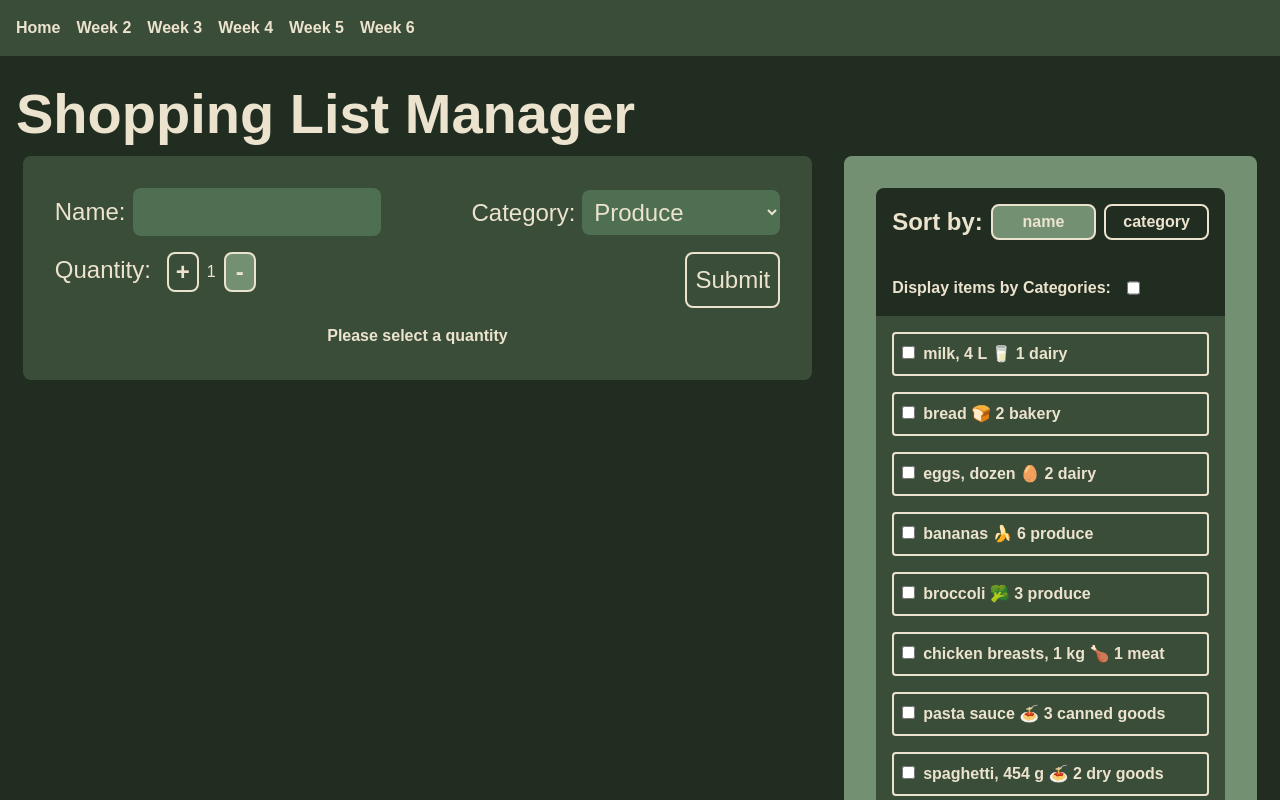
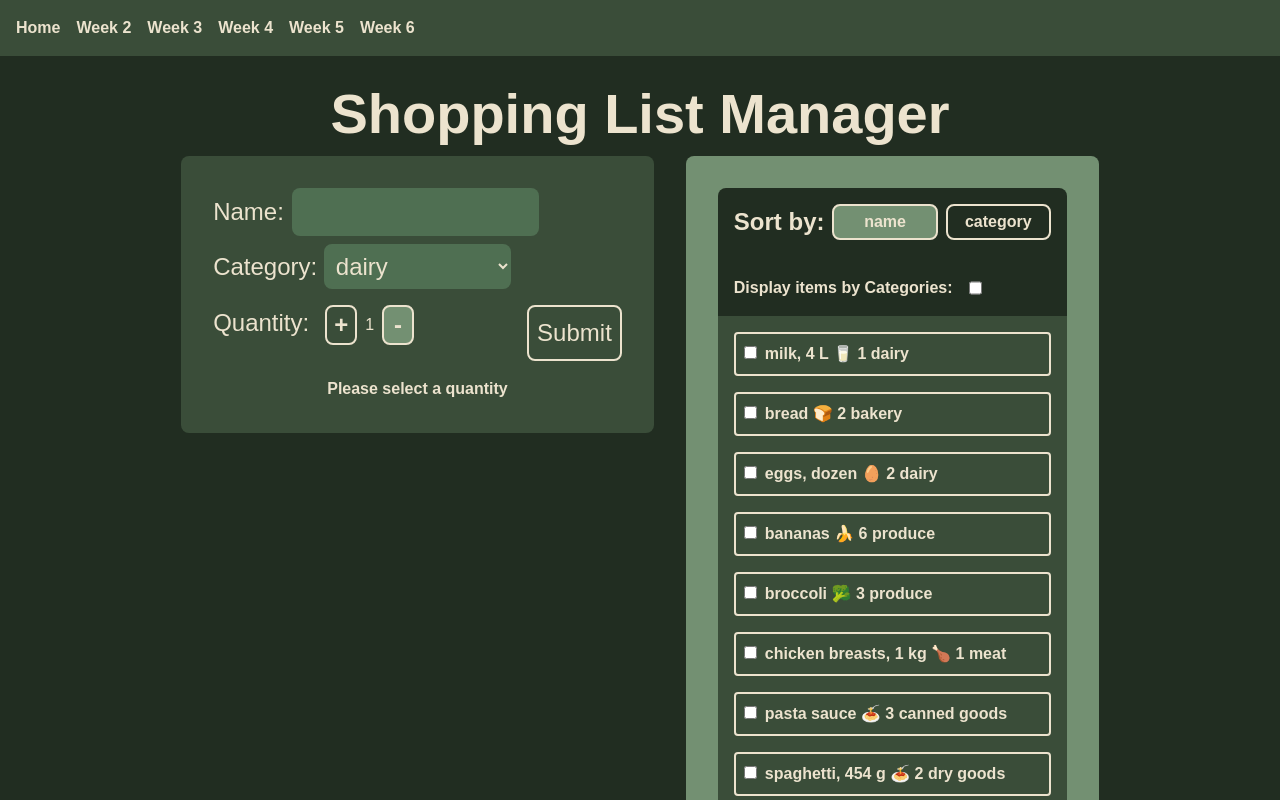
Before and after one commit to jayco01/cprg306-assignments, a Next.js app: page /week-7 in a window 1280 px wide. Shown: the top 800 px of the page. Built offline with nearby package versions, Linux system fonts and the light colour scheme.

Commit message:
Fix: Category was not being set when adding a new item
Added onChange eventHandler on the select tag

```diff
--- a/app/week-7/item-list.js
+++ b/app/week-7/item-list.js
@@ -150,6 +150,7 @@ export default function ItemList() {
     <div className="flex flex-col md:flex-row justify-center align-middle gap-8">
       <NewItem
         handleAddingNewItem={handleAddingItem}
+        categoryList={categories}
       />
       <div className=" bg-custom-green rounded-lg flex flex-col p-8">
 
--- a/app/week-7/new-item.js
+++ b/app/week-7/new-item.js
@@ -4,12 +4,14 @@ import {useState} from "react";
 
 import { v4 as uuidv4 } from 'uuid';
 
-export default function NewItem({ handleAddingNewItem }) {
+export default function NewItem({ handleAddingNewItem, categoryList }) {
 
   const [quantity, setQuantity] = useState(1);
-  const [name, setName] = useState("");
-  const [category, setCategory] = useState("Produce");
+  const [name, setName] = useState(null);
+  const [category, setCategory] = useState(null);
   const [hasError, setHasError] = useState(false);
+
+  const categories = categoryList;
   const maxQuantity = 20;
   const minQuantity = 1;
 
@@ -62,19 +64,21 @@ export default function NewItem({ handleAddingNewItem }) {
       category: category
     });
 
-    console.log(`Item name: ${item.name}, Catergory: ${item.category}, Quantity: ${item.quantity}`);
+    const item = {
+      id: uuidv4(),
+      name: name,
+      quantity: getQuantityWithConstraint(),
+      category: category
+    }
 
-    setName("");
-    setCategory("Produce");
+    console.log(`Item name: ${item.name}, Category: ${item.category}, Quantity: ${item.quantity}, Item Id: ${item.id}`);
+
+    setName(null);
+    setCategory(null);
     setQuantity(1);
     setHasError(false);
   }
 
-  const categories = [
-    "Produce", "Dairy", "Bakery", "Meat", "Frozen Foods",
-    "Canned Goods", "Dry Goods", "Beverages", "Snacks",
-    "Household", "Other"
-  ]
 
 
   return (
@@ -84,7 +88,7 @@ export default function NewItem({ handleAddingNewItem }) {
         className="flex items-center flex-col gap-4 bg-custom-darker-green p-8 rounded-lg"
       >
 
-        <div className="flex justify-between items-start md:items-center flex-col md:flex-row w-full gap-2 h-min">
+        <div className="flex justify-between items-start flex-col w-full gap-2 h-min">
           <div className="flex-1 flex justify-start items-center flex-row gap-2 h-full">
             <h3>Name:</h3>
             <label htmlFor="item-name" className="text-font-size-fluid-1">
@@ -101,9 +105,15 @@ export default function NewItem({ handleAddingNewItem }) {
 
           <div>
             <span className="text-font-size-fluid-1">Category: </span>
-            <select className="flex-1 text-font-size-fluid-1 bg-custom-dark-green p-2 rounded-lg">
+            <select
+              className="flex-1 text-font-size-fluid-1 bg-custom-dark-green p-2 rounded-lg"
+              onChange={event => setCategory(event.target.value)}
+            >
               {categories.map((category) => (
-                <option key={category} value={category} className="text-font-size-fluid-1"> {category}</option>
+                <option key={category}
+                        value={category}
+                        className="text-font-size-fluid-1"
+                > {category}</option>
               ))}
             </select>
           </div>
--- a/app/week-7/page.js
+++ b/app/week-7/page.js
@@ -7,7 +7,7 @@ export default function Page() {
 
   return (
     <section className="flex flex-col p-4">
-      <h1 className="font-bold md:text-nowrap">Shopping List Manager</h1>
+      <h1 className="font-bold md:text-nowrap text-center">Shopping List Manager</h1>
           <ItemList/>
 
     </section>
```
